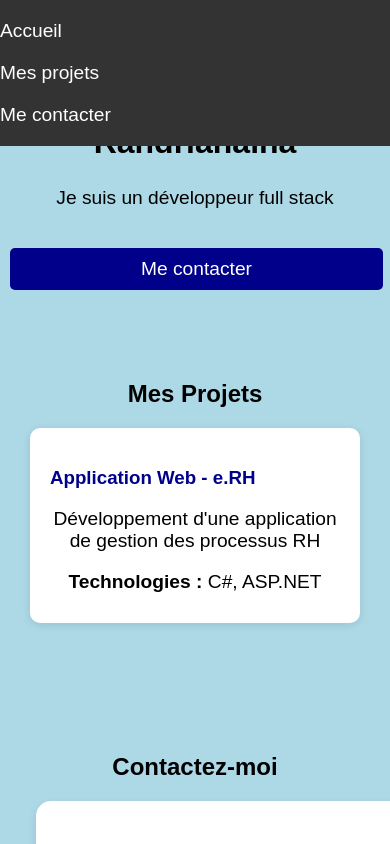
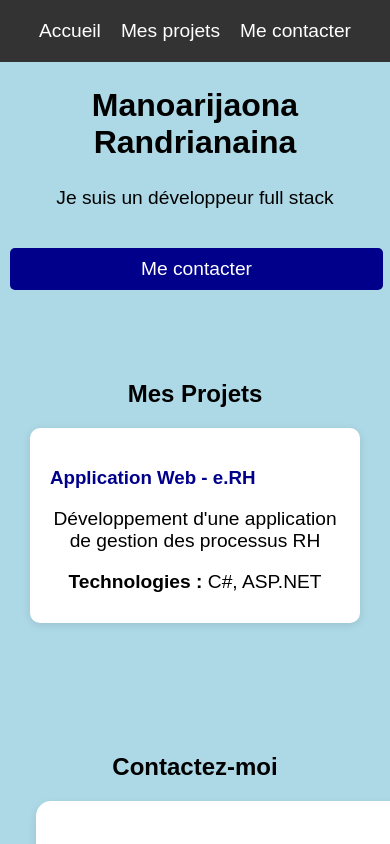
Before and after one commit to Manoarijaona/portfolio, a plain HTML site: page index.html in a window 390 px wide. Shown: the top 844 px of the page. Drawn offline with Linux system fonts and the light colour scheme.

Commit message:
Correction style pour nav

```diff
--- a/assets/css/style.css
+++ b/assets/css/style.css
@@ -86,6 +86,7 @@ nav ul {
     list-style: none;
     display: flex;
     justify-content: center;
+    align-items: center;
     margin: 0;
     padding: 0;
 }
@@ -172,13 +173,17 @@ button[type="submit"]:hover {
 .btn:hover {
     background-color: navy;
 }
+
+
 @media (max-width: 768px) {
     nav ul {
-        flex-direction: column;
+        flex-direction: row; /* garder horizontal */
+        justify-content: center; /* centrer les liens */
+        padding: 10px 0;
     }
 
     nav ul li {
-        margin: 10px 0;
+        margin: 0 10px; /* espacement horizontal */
     }
 
     h1 {
```
